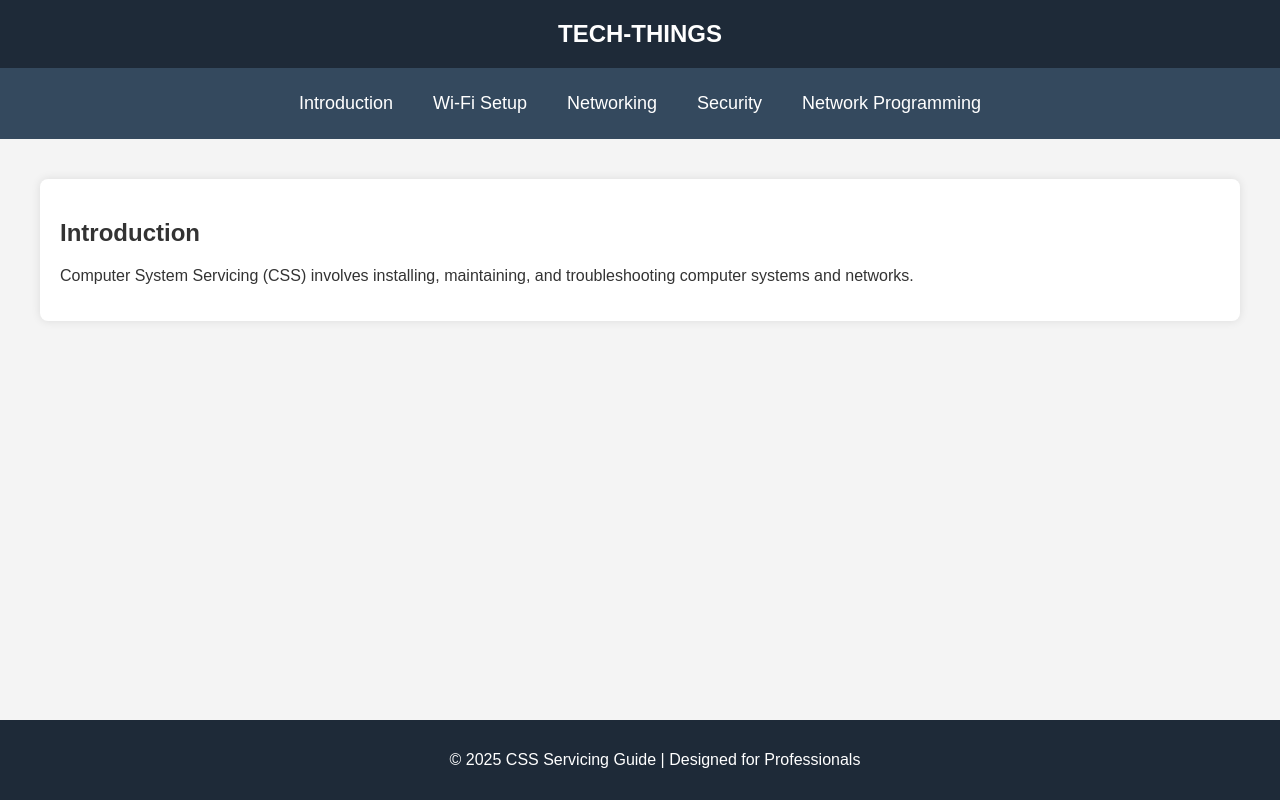
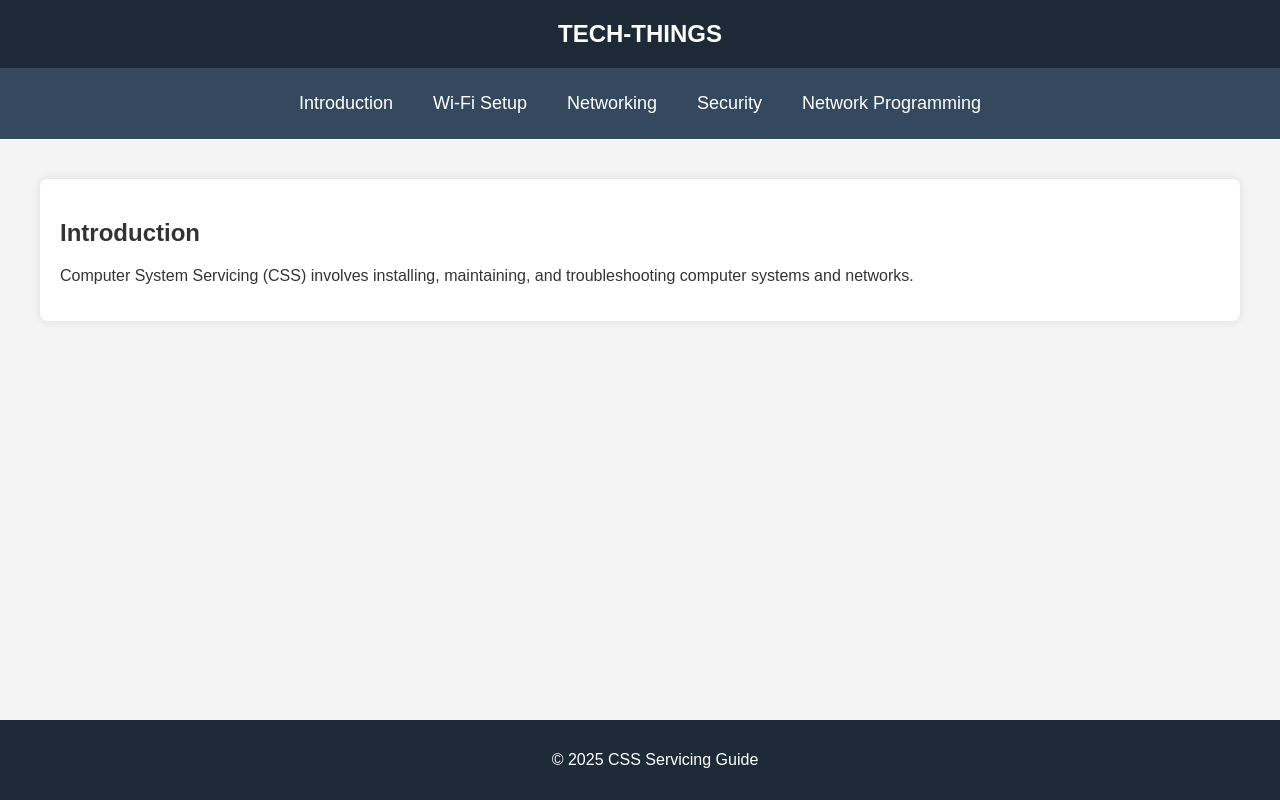
Before and after one commit to Magimagicsarap/Computer-System-Servicing, a plain HTML site: page index.html in a window 1280 px wide. Drawn offline with Linux system fonts and the light colour scheme.

Commit message:
Update index.html

```diff
--- a/index.html
+++ b/index.html
@@ -154,7 +154,7 @@
         </div>
     </div>
     <footer>
-        <p>&copy; 2025 CSS Servicing Guide | Designed for Professionals</p>
+        <p>&copy; 2025 CSS Servicing Guide </p>
     </footer>
 </body>
 </html>
```
